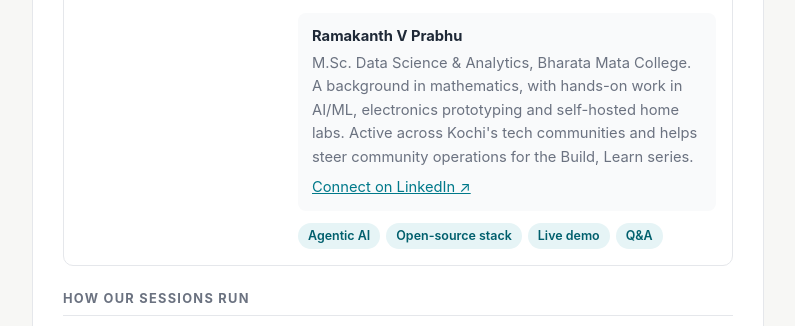
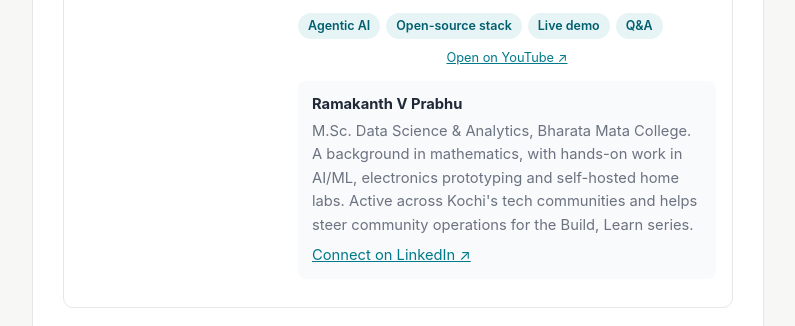
Before and after one commit to Abh4git/aimeetup.github.io, a plain HTML site: page docs/index.html in a window 1280 px wide. Shown: the part 2349-2675 px from the top of the page, without its empty margins (68-863 px from the left). Drawn offline with Linux system fonts and the light colour scheme.

Commit message:
Added Youtube Link
Signed-off-by: Abh4git <abhignavami@yahoo.com>

```diff
--- a/docs/index.html
+++ b/docs/index.html
@@ -99,22 +99,23 @@
       </article>
 
       <h3 class="sub">Past</h3>
-      <article class="event past featured">
+     <article class="event past featured">
         <img src="assets/session1-poster.jpg" alt="Session 1 poster" loading="lazy">
         <div class="ebody">
           <p class="etime">Tue, 17 Nov 2026 · 8:30 PM IST · Online (Google Meet)</p>
           <span class="badge">Session 1</span>
           <h4>Agentic Operations in Action: From Manual Workflows to Agentic Execution</h4>
           <p>How teams move from manual workflows to agentic execution: why AI agents matter for speed, scale and autonomy, the architecture behind them, an open-source approach to building them, and a live demo of an agentic system on a real use case.</p>
-          <div class="speaker">
+           <div class="chips"><span>Agentic AI</span><span>Open-source stack</span><span>Live demo</span><span>Q&amp;A</span></div>
+          <p class="tiny left"><a href="https://www.youtube.com/watch?v=yFELS7xCcXA&amp;t=600s" target="_blank" rel="noopener">Open on YouTube ↗</a></p>
+ 		  <div class="speaker">
             <div>
               <b>Ramakanth V Prabhu</b>
               <p class="muted">M.Sc. Data Science &amp; Analytics, Bharata Mata College. A background in mathematics, with hands-on work in AI/ML, electronics prototyping and self-hosted home labs. Active across Kochi's tech communities and helps steer community operations for the Build, Learn series.</p>
               <a href="https://www.linkedin.com/in/ramakanth-v-prabhu/" target="_blank" rel="noopener">Connect on LinkedIn ↗</a>
             </div>
           </div>
-          <div class="chips"><span>Agentic AI</span><span>Open-source stack</span><span>Live demo</span><span>Q&amp;A</span></div>
-        </div>
+         </div>
       </article>
 
       <h3 class="sub">How our sessions run</h3>
```
